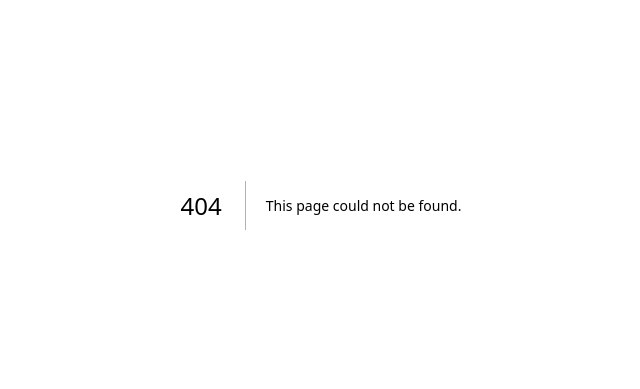
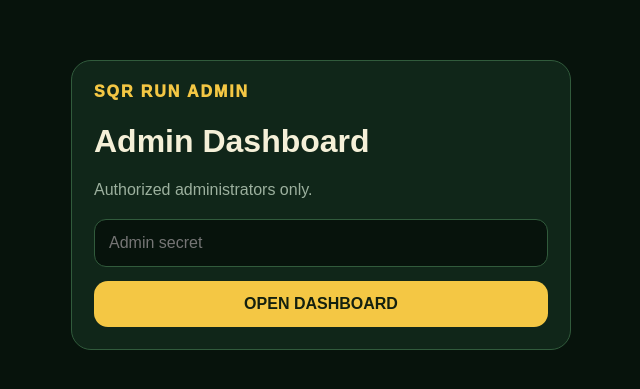
Before and after one commit to maxwellwire/Sqr-run, a Next.js app: page /admin in a window 1280 px wide. Before the commit this address had no page. Shown: the part 195-584 px from the top of the page, without its empty margins (319-959 px from the left). Built offline with nearby package versions, Linux system fonts and the light colour scheme.

Commit message:
Create page.tsx

```diff
--- /dev/null
+++ b/app/admin/page.tsx
@@ -0,0 +1,332 @@
+"use client";
+
+import { useState } from "react";
+
+interface DashboardData {
+  stats: {
+    players: number;
+    active: number;
+    suspicious: number;
+  };
+
+  season: {
+    id: string;
+    name: string;
+    status: string;
+    startDate: string;
+    endDate: string;
+  } | null;
+
+  top: {
+    id: string;
+    username: string;
+    walletAddress: string;
+    bestDistance: number;
+  }[];
+}
+
+export default function AdminPage() {
+  const [secret, setSecret] =
+    useState("");
+
+  const [data, setData] =
+    useState<DashboardData | null>(
+      null
+    );
+
+  const [error, setError] =
+    useState("");
+
+  const [loading, setLoading] =
+    useState(false);
+
+  async function loadDashboard() {
+    if (!secret.trim()) {
+      setError(
+        "Enter the admin secret."
+      );
+      return;
+    }
+
+    setLoading(true);
+    setError("");
+
+    try {
+      const response =
+        await fetch(
+          `/api/admin/dashboard?key=${encodeURIComponent(
+            secret
+          )}`,
+          {
+            cache: "no-store"
+          }
+        );
+
+      const result =
+        await response.json();
+
+      if (!response.ok) {
+        setError(
+          result.error ||
+            "Unauthorized."
+        );
+
+        setLoading(false);
+        return;
+      }
+
+      setData(result);
+    } catch {
+      setError(
+        "Could not load the admin dashboard."
+      );
+    }
+
+    setLoading(false);
+  }
+
+  if (!data) {
+    return (
+      <main className="page center">
+        <div
+          className="card"
+          style={{
+            width: "min(500px, 92%)"
+          }}
+        >
+          <div className="brand">
+            SQR RUN ADMIN
+          </div>
+
+          <h1>Admin Dashboard</h1>
+
+          <p className="muted">
+            Authorized administrators only.
+          </p>
+
+          <div
+            className="stack"
+            style={{
+              marginTop: 20
+            }}
+          >
+            <input
+              className="input"
+              type="password"
+              placeholder="Admin secret"
+              value={secret}
+              onChange={(event) =>
+                setSecret(
+                  event.target.value
+                )
+              }
+              onKeyDown={(event) => {
+                if (
+                  event.key === "Enter"
+                ) {
+                  loadDashboard();
+                }
+              }}
+            />
+
+            {error && (
+              <div
+                style={{
+                  color: "#ff8f8f",
+                  fontWeight: 700
+                }}
+              >
+                {error}
+              </div>
+            )}
+
+            <button
+              className="btn"
+              onClick={
+                loadDashboard
+              }
+              disabled={loading}
+            >
+              {loading
+                ? "CHECKING..."
+                : "OPEN DASHBOARD"}
+            </button>
+          </div>
+        </div>
+      </main>
+    );
+  }
+
+  return (
+    <main className="page">
+      <div
+        className="container"
+        style={{
+          padding: "30px 0"
+        }}
+      >
+        <div className="card">
+          <div className="brand">
+            SQR RUN ADMIN
+          </div>
+
+          <h1>Dashboard</h1>
+
+          <div
+            className="grid"
+            style={{
+              marginTop: 20
+            }}
+          >
+            <div className="card">
+              <div className="muted">
+                Total Players
+              </div>
+
+              <h2>
+                {data.stats.players}
+              </h2>
+            </div>
+
+            <div className="card">
+              <div className="muted">
+                Active Players
+              </div>
+
+              <h2>
+                {data.stats.active}
+              </h2>
+            </div>
+
+            <div className="card">
+              <div className="muted">
+                Suspicious Runs
+              </div>
+
+              <h2>
+                {data.stats.suspicious}
+              </h2>
+            </div>
+          </div>
+
+          <section
+            style={{
+              marginTop: 30
+            }}
+          >
+            <h2>
+              Current Season
+            </h2>
+
+            {data.season ? (
+              <div className="card">
+                <h3>
+                  {data.season.name}
+                </h3>
+
+                <p className="muted">
+                  Status:{" "}
+                  {data.season.status}
+                </p>
+
+                <p className="muted">
+                  Starts:{" "}
+                  {new Date(
+                    data.season.startDate
+                  ).toLocaleString()}
+                </p>
+
+                <p className="muted">
+                  Ends:{" "}
+                  {new Date(
+                    data.season.endDate
+                  ).toLocaleString()}
+                </p>
+              </div>
+            ) : (
+              <p className="muted">
+                No current season.
+              </p>
+            )}
+          </section>
+
+          <section
+            style={{
+              marginTop: 30
+            }}
+          >
+            <h2>
+              Top Players
+            </h2>
+
+            <div
+              style={{
+                overflowX: "auto"
+              }}
+            >
+              <table className="table">
+                <thead>
+                  <tr>
+                    <th>
+                      #
+                    </th>
+
+                    <th>
+                      Username
+                    </th>
+
+                    <th>
+                      Distance
+                    </th>
+
+                    <th>
+                      Wallet
+                    </th>
+                  </tr>
+                </thead>
+
+                <tbody>
+                  {data.top.map(
+                    (player, index) => (
+                      <tr
+                        key={
+                          player.id
+                        }
+                      >
+                        <td>
+                          {index + 1}
+                        </td>
+
+                        <td>
+                          {player.username}
+                        </td>
+
+                        <td>
+                          {player.bestDistance.toLocaleString()}
+                          m
+                        </td>
+
+                        <td
+                          style={{
+                            fontSize:
+                              12,
+                            wordBreak:
+                              "break-all"
+                          }}
+                        >
+                          {
+                            player.walletAddress
+                          }
+                        </td>
+                      </tr>
+                    )
+                  )}
+                </tbody>
+              </table>
+            </div>
+          </section>
+        </div>
+      </div>
+    </main>
+  );
+}
```
